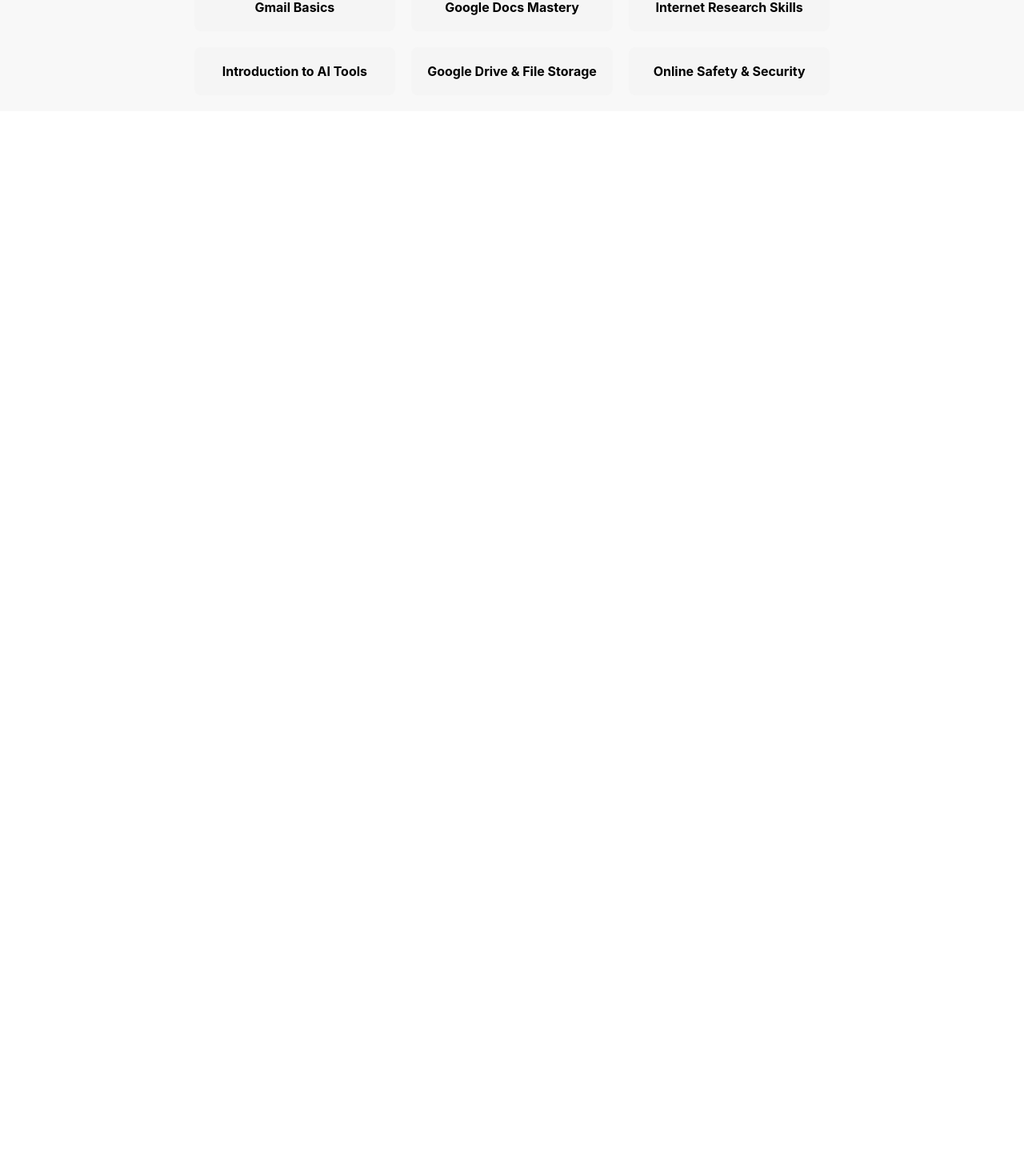
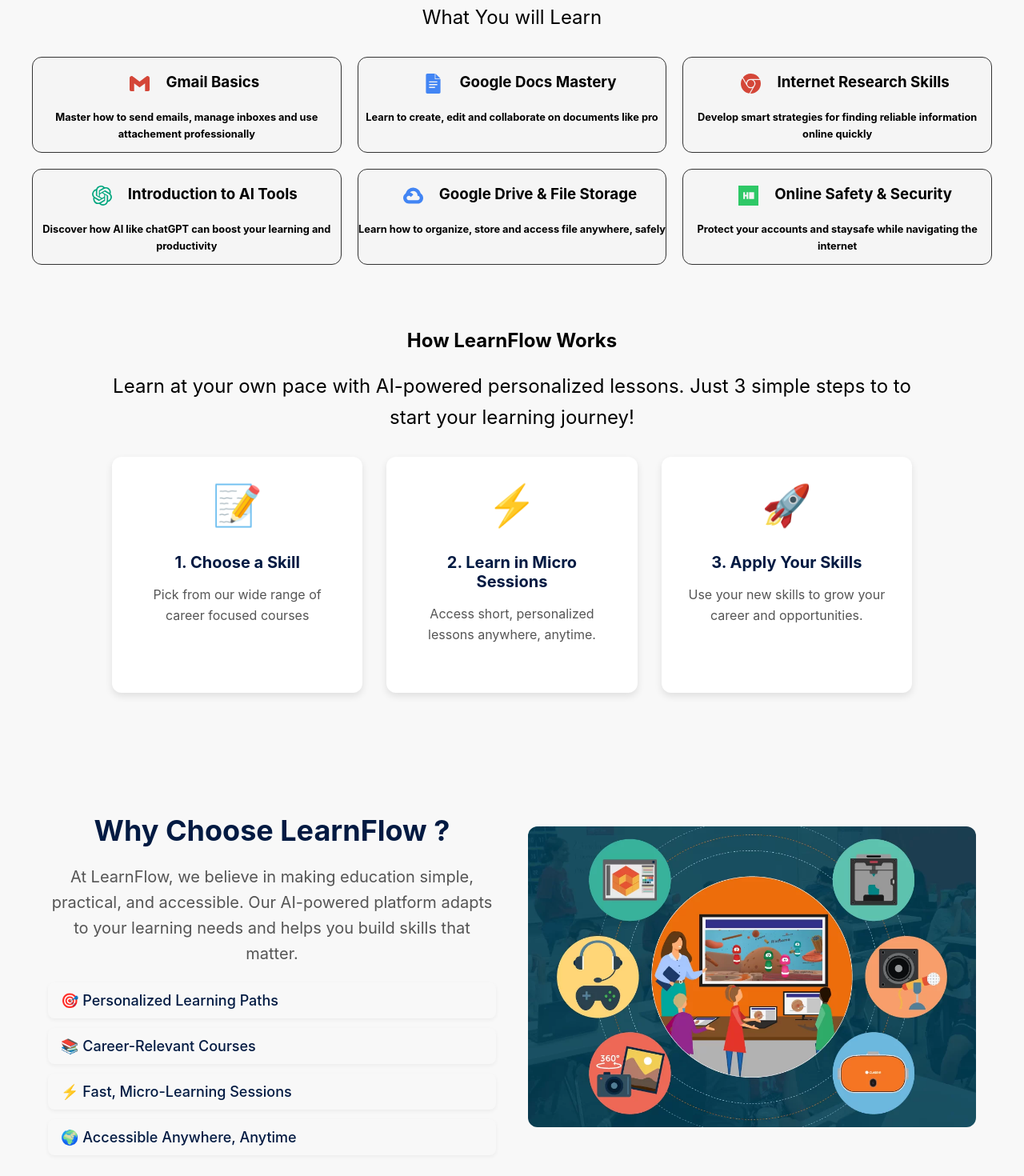
Before and after one commit to lukman8840/LearnFlow, a React (Create React App) app: page / in a window 1280 px wide. Shown: the part 795-2265 px from the top of the page at 80% size. Before the commit the page ends 934 px from the top, so only its background shows below. Built offline with nearby package versions, Linux system fonts and the light colour scheme.

Commit message:
what and why choosing learnFlow

```diff
--- a/src/components/HeroSection.jsx
+++ b/src/components/HeroSection.jsx
@@ -1,5 +1,7 @@
 import React from 'react';
 import '../styles/HeroSection.css';
+import { SiGmail, SiGooglechrome, SiGooglecloud, SiGoogledocs, SiHackerrank, SiOpenai } from 'react-icons/si';
+import whyImage from '../assets/Hero-image.webp'
 
 const HeroSection = () => {
   return (
@@ -16,19 +18,110 @@
         </div>
       </div>
 
-      {/* Courses Grid below */}
       <p className="hero-subtext">
         Join the AI revolution and build a career that lasts. Discover the possibilities with our personalized learning approach.
       </p>
+      <p>What You will Learn</p>
+      <section className="courses-grid">
+        <div className="course-card">
+          <div className="info">
+          <SiGmail className='course-icon' style={{color: '#d44638'}}/>
+              <h3>Gmail Basics</h3>
+          </div>
+          <p>Master how to send emails, manage inboxes and use attachement professionally</p>
+          </div>
 
-      <div className="courses-grid">
-        <div className="course-card">Gmail Basics</div>
-        <div className="course-card">Google Docs Mastery</div>
-        <div className="course-card">Internet Research Skills</div>
-        <div className="course-card">Introduction to AI Tools</div>
-        <div className="course-card">Google Drive & File Storage</div>
-        <div className="course-card">Online Safety & Security</div>
-      </div>
+        <div className="course-card">
+          <div className="info">
+            <SiGoogledocs className='course-icon' style={{color: '#4285f4'}}/>
+            <h3> Google Docs Mastery</h3>
+          </div>
+          <p>Learn to create, edit and collaborate on documents like pro</p>
+          </div>
+
+        <div className="course-card">
+          <div className="info">
+            <SiGooglechrome className='course-icon' style={{color: '#d44638'}}/>
+           <h3>Internet Research Skills</h3>
+          </div>
+            <p>Develop smart strategies for finding reliable information online quickly</p>
+          </div>
+
+        <div className="course-card">
+          <div className="info">
+            <SiOpenai className='course-icon' style={{color: '#00a67e'}}/>
+            <h3>Introduction to AI Tools</h3>
+          </div>
+          <p>Discover how AI like chatGPT can boost your learning and productivity</p>
+          </div>
+
+        <div className="course-card">
+          <div className="info">
+            <SiGooglecloud className='course-icon' style={{color: '#4285f4'}}/>
+             <h3>Google Drive & File Storage</h3>
+          </div>
+            <p>Learn how to organize, store and access file anywhere, safely</p>
+        </div>
+
+        <div className="course-card">
+          <div className="info">
+            <SiHackerrank className='course-icon' style={{color: '#2ec866'}}/>
+            <h3>Online Safety & Security</h3>
+          </div>
+          <p>Protect your accounts and staysafe while navigating the internet</p>
+          </div>
+      </section>
+
+      <section className="how-it-works">
+        <div className="how-container">
+          <h2>How LearnFlow Works</h2>
+          <p className="how-description">
+          Learn at your own pace with AI-powered personalized lessons. Just 3 simple steps to to start your learning journey!
+          </p>
+          <div className="steps-grid">
+            <div className="step-card">
+              <div className="step-icon">📝</div>
+              <h3>1. Choose a Skill</h3>
+              <p>Pick from our wide range of career focused courses</p>
+            </div>
+
+            <div className="step-card">
+              <div className="step-icon">⚡</div>
+              <h3>2. Learn in Micro Sessions</h3>
+              <p>Access short, personalized lessons anywhere, anytime.</p>
+            </div>
+
+            <div className="step-card">
+              <div className="step-icon">🚀</div>
+              <h3>3. Apply Your Skills</h3>
+              <p>Use your new skills to grow your career and opportunities.</p>
+            </div>
+          </div>
+        </div>
+      </section>
+
+          <section className="why-choose-us">
+              <div className="why-container">
+                <div className="why-text">
+                  <h2>Why Choose LearnFlow ?</h2>
+                  <p>
+                  At LearnFlow, we believe in making education simple, practical, and accessible.
+                  Our AI-powered platform adapts to your learning needs and helps you build skills that matter.
+                  </p>
+                  <ul className="why-list">
+                    <li>🎯 Personalized Learning Paths</li>
+                    <li>📚 Career-Relevant Courses</li>
+                    <li>⚡ Fast, Micro-Learning Sessions</li>
+                    <li>🌍 Accessible Anywhere, Anytime</li>
+                  </ul>
+                </div>
+
+                <div className="why-image">
+                  <img src={whyImage} alt="students learning with Technology" />
+                </div>
+              </div>
+      </section>
+
     </div>
   );
 };
--- a/src/styles/HeroSection.css
+++ b/src/styles/HeroSection.css
@@ -30,6 +30,7 @@
 .cta-buttons{
     display: flex;
     gap: 20px;
+    justify-content: center;
 }
 .cta-btn {
     padding: 15px 30px;
@@ -61,11 +62,134 @@
     gap: 20px;
 }
 .course-card {
-    padding: 20px;
-    border-radius: 8px;
+    max-width: 100%;
+    height: 120px;
+    border-radius: 12px;
     background-color: #f5f5f5;
     text-align: center;
     font-weight: bold;
     font-size: 1rem;
+    border: 1px solid #333;
+    transition: background-color 0.3s ease;
+    display: flex;
+    flex-direction: column;
+    min-height: 80px;
+    box-sizing: border-box;
+    cursor: pointer;
+}
+.course-card:hover{
+    opacity: 0.7;
+}
+
+.course-icon {
+    margin: 20px;
+    font-size: 25px;
+}
+
+.course-icon h3 {
+    font-size: 1rem;
+}
+.info {
+    display: flex;
+    justify-content: center;
+}
+.course-card p{
+    margin: 0;
+    font-size: 0.8rem;
+}
+
+.how-it-works {
+    padding: 60px 20px;
+    text-align: center;
+    /* background-color: #f0f4f8; */
+}
+.how-container {
+    width: 1000px;
+    margin: auto 0;
+}
+.how-it-works h3 {
+    font-size: 30px;
+    color: #021A42;
+}
+.steps-grid {
+    display: grid;
+    grid-template-columns: repeat(3, 1fr);
+    gap: 30px;
+}
+.step-card {
+    padding: 30px;
+    border-radius: 12px;
+    background-color: #fff;
+    box-shadow: 0 4px 10px rgba(0, 0, 0, 0.1);
+    transition: transform 0.3s ease;
+}
+.step-card:hover {
+    transform: translate(-10px);
+}
+.step-icon {
+    font-size: 50px;
+    margin-bottom: 30px;
+    color: #4f8ef7;;
+}
+.step-card h3 {
+    font-size: 20px;
+    margin-bottom: 10px;
+    color: #021A42;
+}
+.step-card p {
+    font-size: 16px;
+    color: #555;
+}
+.why-choose-us {
+    padding: 60px 20px;
+    color: #fff;
+}
+.why-container {
+    display: flex;
+    align-items: center;
+    margin: 0 auto;
+    flex-wrap: wrap;
+    gap: 40px;
+    max-width: 1200px;
+}
+.why-text {
+    flex: 1;
+}
+.why-text h2 {
+    font-size: 36px;
+    margin-bottom: 20px;
+    color: #021a42;
+}
+.why-text p {
+    margin-bottom: 20px;
+    font-size: 20px;
+    line-height: 1.6;
+    color: #555;
+}
+.why-list {
+    list-style: none;
+    padding: 0;
+}
+.why-list li {
+    display: flex;
+    align-items: center;
+    gap: 10px;
+    background-color: #f8f8f8;
+    padding: 12px 16px;
+    margin-bottom: 12px;
+    border-radius: 8px;
+    font-size: 18px;
+    color: #021A42;
+    font-weight: 500;
+    box-shadow: 0 2px 5px rgba(0,0,0,0.05);
     transition: background-color 0.3s ease;
 }
+.why-image {
+    flex: 1;
+    text-align: center;
+}
+.why-image img {
+    width: 100%;
+    object-fit: cover;
+    border-radius: 12px;
+}
```
